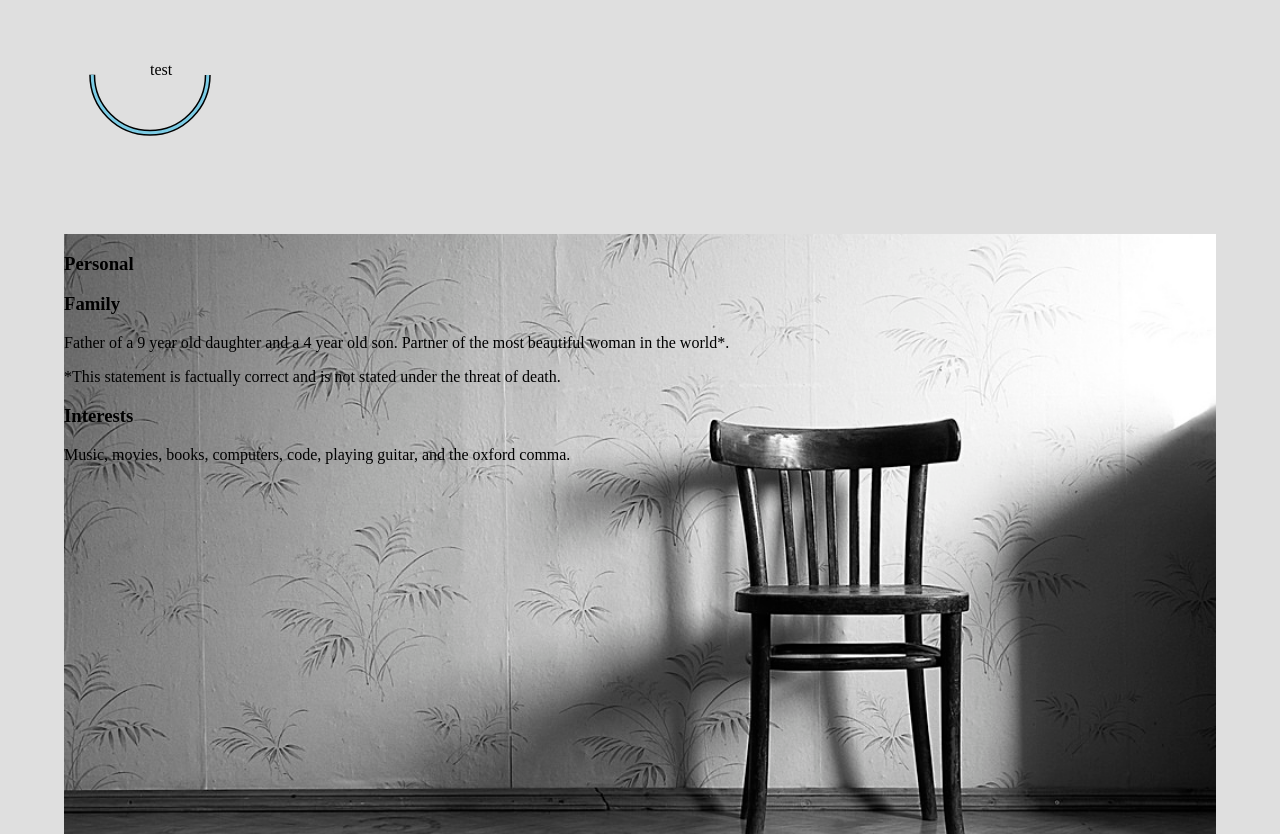
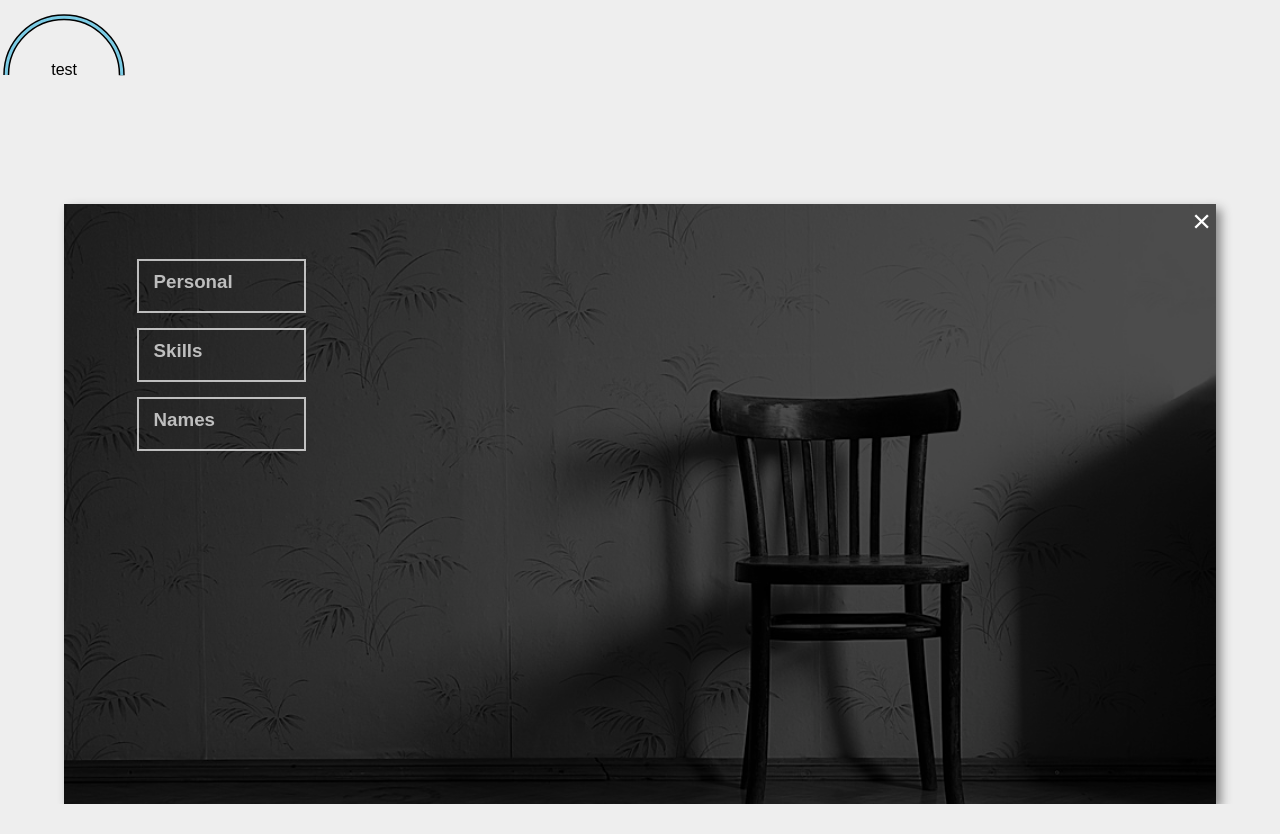
Before and after one commit to cdx333/portfolio, a plain HTML site: page index.html in a window 1280 px wide. Both pictures are taken after a click on the element 294 px from the left and 384 px from the top of the page. After the commit the page ends 804 px from the top, so only its background shows below. Drawn offline with nearby package versions, Linux system fonts and the light colour scheme.

Commit message:
Styles for content layout and transitions

```diff
--- a/styles/main.css
+++ b/styles/main.css
@@ -1,92 +1,191 @@
-html, body{
+body{
 	height:100%;
 	padding:0;
 	margin:0;
-	background-color: #dfdfdf;
+	background-color: #eee;
+	font-family: 'Arial', sans-serif;
+}
+
+#wrapper{
+	width:10%;
+	height:10%;
+}
+
+#meter {
+	width:100%;
+	height:100%;
+	transform: rotate(180deg);
+}
+
+.mask{
+	transition: all 1s ease-in-out;
+}
+
+text{
+  transform: translate(110%, 100%) rotate(180deg);
 }
 
 .container{
 	width: 90%;
+	min-width: 840px;
 	height:600px;
 	padding:0;
-	margin:80px auto 0 auto;
+	margin:50px auto 0 auto;
 	box-sizing: border-box;
-	background-color: #fff;
 	position: relative;
+}
+
+h3{
+	margin: 0px;
+	padding:10px 0px;
 }
 
 #about{
 	background: url(../assets/chair.jpg) 75%;
-	-webkit-background-size: cover;
-	-moz-background-size: cover;
-	-o-background-size: cover;
-	background-size: cover;
 	height:50%;
 	width:40%;
-	position: absolute;
 	left:0px;
+	color:white;
 	right:0px;
-	-webkit-transition: width 2s ease, height 2s ease, z-index 2s ease;
-	-moz-transition: width 2s ease, height 2s ease, z-index 2s ease;
-	-o-transition: width 2s ease, height 2s ease, z-index 2s ease;
-	transition: width 2s ease, height 2s ease, z-index 2s ease-out;
-	z-index: 0;
 }
 
 #portfolio{
 	height:60%;
 	width:60%;
-	position: absolute;
-	background-color: #cd2584;
+	background-color: #cd5e84;
 	right:0px;
 	top:0px;
-	-webkit-transition: width 2s ease, height 2s ease, z-index 2s ease;
-	-moz-transition: width 2s ease, height 2s ease, z-index 2s ease;
-	-o-transition: width 2s ease, height 2s ease, z-index 2s ease;
-	transition: width 2s ease, height 2s ease, z-index 2s ease-out;
-	z-index: 0;
+	margin-top:12%;
 }
 
 #contact{
 	height:50%;
 	width:40%;
-	position: absolute;
 	bottom:0px;
 	left:0px;
-	background-color: #e8a065;
+	background-color: #e8b965;
 	margin-top: -60px;
-	z-index: 0;
-	-webkit-transition: width 2s ease, height 2s ease, z-index 2s ease;
-	-moz-transition: width 2s ease, height 2s ease, z-index 2s ease;
-	-o-transition: width 2s ease, height 2s ease, z-index 2s ease;
-	transition: width 2s ease, height 2s ease, z-index 2s ease-out;
+}
+
+#about,
+#portfolio,
+#contact{
+	-webkit-background-size: cover;
+	-moz-background-size: cover;
+	-o-background-size: cover;
+	background-size: cover;
+	position: absolute;
+
+	-webkit-transition: all 0.3s ease-in-out;
+	-moz-transition: all 0.3s ease-in-out;
+	-o-transition: all 0.3s ease-in-out;
+	transition: all 0.3s ease-in-out;
 	z-index: 0;
 }
 
 #portfolio.outa,
 #about.outa,
 #contact.outa{
-
+	margin-top: 0px;
 	width:100%;
 	height:100%;
-	-webkit-transition: width 2s ease, height 2s ease;
-	-moz-transition: width 2s ease, height 2s ease;
-	-o-transition: width 2s ease, height 2s ease;
-	transition: width 2s ease, height 2s ease;
+	-webkit-transition: all 0.3s ease-in-out;
+	-moz-transition: all 0.3s ease-in-out;
+	-o-transition: all 0.3s ease-in-out;
+	transition: all 0.3s ease-in-out;
 	z-index: 100;
+
+	box-shadow: 5px 5px 10px #888888;
 }
 
 #close{
 	font-size: 32px;
 	line-height: 24px;
-	z-index: 5;
+	z-index: 999;
 	position: absolute;
+	display: none;
+	cursor: pointer;
 	right:5px;
 	top:5px;
-	display:none;
+	color:white;
 }
 
-#close.visible{
-	display: inline-block;
-	z-index: 101;
+.paneOverlay{
+	width: 100%;
+	height: 100%;
+	background: rgba(0, 0, 0, 0);
+	-webkit-transition: background 0.3s ease;
+	-moz-transition: background 0.3s ease;
+	-o-transition: background 0.3s ease;
+	transition: background 0.3s ease;
 }
+
+.paneOverlay.darken{
+	background: rgba(0, 0, 0, 0.7);
+}
+
+#about-subjects{
+	width: 85%;
+	height:85%;
+	margin-left: 5%;
+	display: none;
+	padding-top: 40px;
+}
+
+#about-subjects>div{
+	padding-left:15px;
+	border: 2px solid white;
+	margin: 15px;
+	width:150px;
+	height:50px;
+	cursor: pointer;
+	opacity: 0.7;
+}
+
+#about-subjects>div:hover{
+	opacity: 1;
+}
+
+#about-subjects>div.subjectContent{
+  cursor: default;
+	width: 100%;
+	height: 100%;
+	opacity: 1;
+}
+
+#about-subjects>div,
+#about-subjects>div.subjectContent{
+	-webkit-transition: width 0.3s ease, height 0.3s ease;
+	-moz-transition: width 0.3s ease, height 0.3s ease;
+	-o-transition: width 0.3s ease, height 0.3s ease;
+	transition: width 0.3s ease, height 0.3s ease;
+}
+
+#personal-content{
+	overflow: hidden;
+	width:100%;
+	margin-top:60px;
+	display: none;
+}
+
+#personal-content h3{
+	text-align: center;
+}
+#family,
+#interests{
+
+	vertical-align: top;
+	width:30%;
+	height:70%;
+	margin-right: 2%;
+	display:inline-block;
+}
+
+#family{
+	margin-left: 20%;
+	margin-right: 5%;
+}
+
+#family-disclaimer{
+	font-size:0.6em;
+}
```
